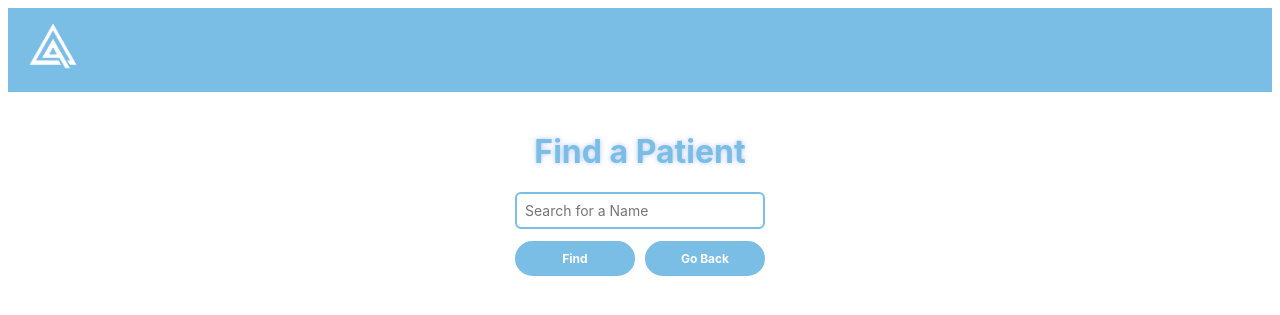
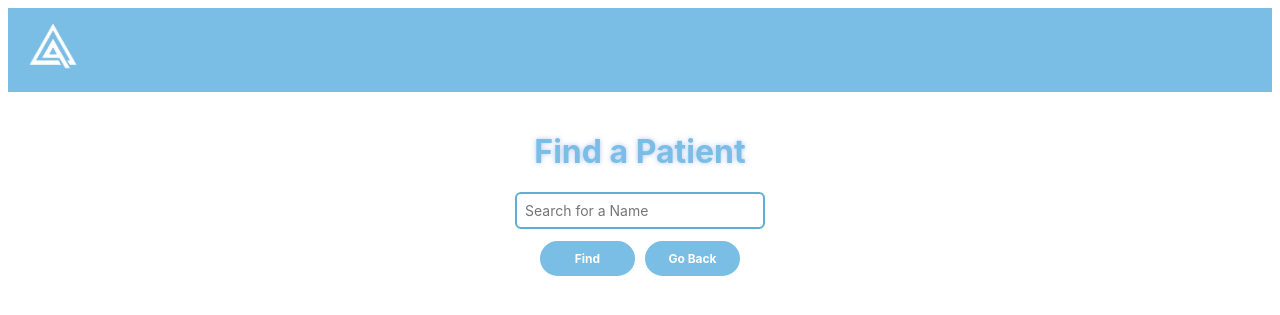
Before and after one commit to thomas0997/PatientsListFinal, a Flask app: page /search in a window 1280 px wide. Shown: the top 315 px of the page. Run offline with Flask 3, Linux system fonts and the light colour scheme.

Commit message:
Final search.html
Final before inventory

```diff
--- a/templates/search.html
+++ b/templates/search.html
@@ -66,7 +66,7 @@
         justify-content: center;
         gap: 10px;  /* spacing between the two buttons */
         width: 100%;
-        max-width: 280px;
+        max-width: 200px;
     }
 
     button {
@@ -123,7 +123,7 @@
 
 <div class="form-wrapper">
     <form action="/search" method="GET" autocomplete="off" autofocus required>
-        <input type="text" name="query" placeholder="Search for a Name" required>
+        <input type="text"autofocus name="query" placeholder="Search for a Name" required>
 
         <div class="button-row">
             <button type="submit" style="font-weight: bold;">Find</button>
```
